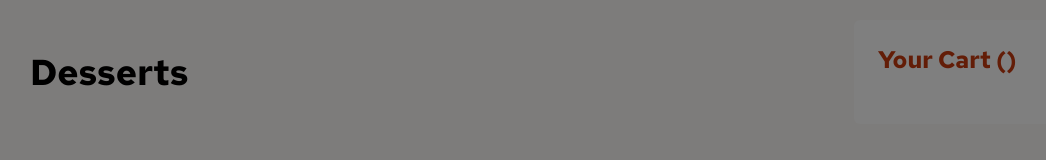
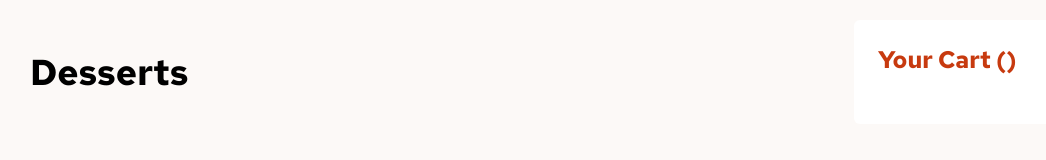
Before and after one commit to AlirezaHassankhani/cafe-website, a website with bundled scripts: page index.html in a window 1280 px wide. Shown: the whole page, without its empty margins (2-1048 px from the left). Built offline with nearby package versions, Linux system fonts and the light colour scheme; files whose address does not match are found by name.

Commit message:
update add to cart btn function

```diff
--- a/index.html
+++ b/index.html
@@ -39,6 +39,7 @@
 
     <div
       class="fixed md:left-[calc(50%_-_224px)] top-0 bottom-0 flex justify-center items-center z-50 invisible opacity-0"
+      id="confirme-box"
       data-open="false"
     >
       <div class="md:w-md bg-white rounded-md p-5">
@@ -165,6 +166,6 @@
       </div>
     </div>
 
-    <div class="overlay w-full fixed top-0 bottom-0 bg-black/50 z-40"></div>
+    <div class="overlay w-full fixed top-0 bottom-0 bg-black/50 z-40 invisible opacity-0"></div>
   </body>
 </html>
```
Also changed, not shown: dist/js/app.js.
